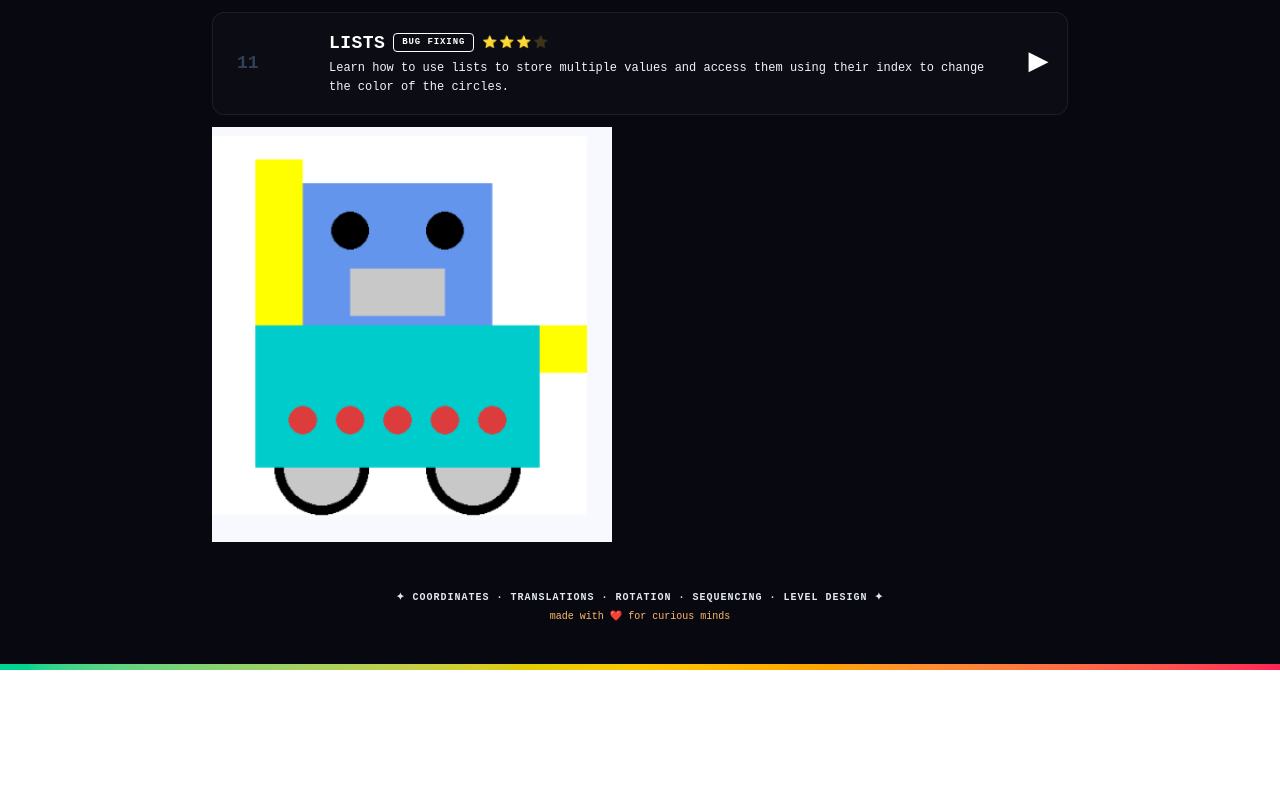
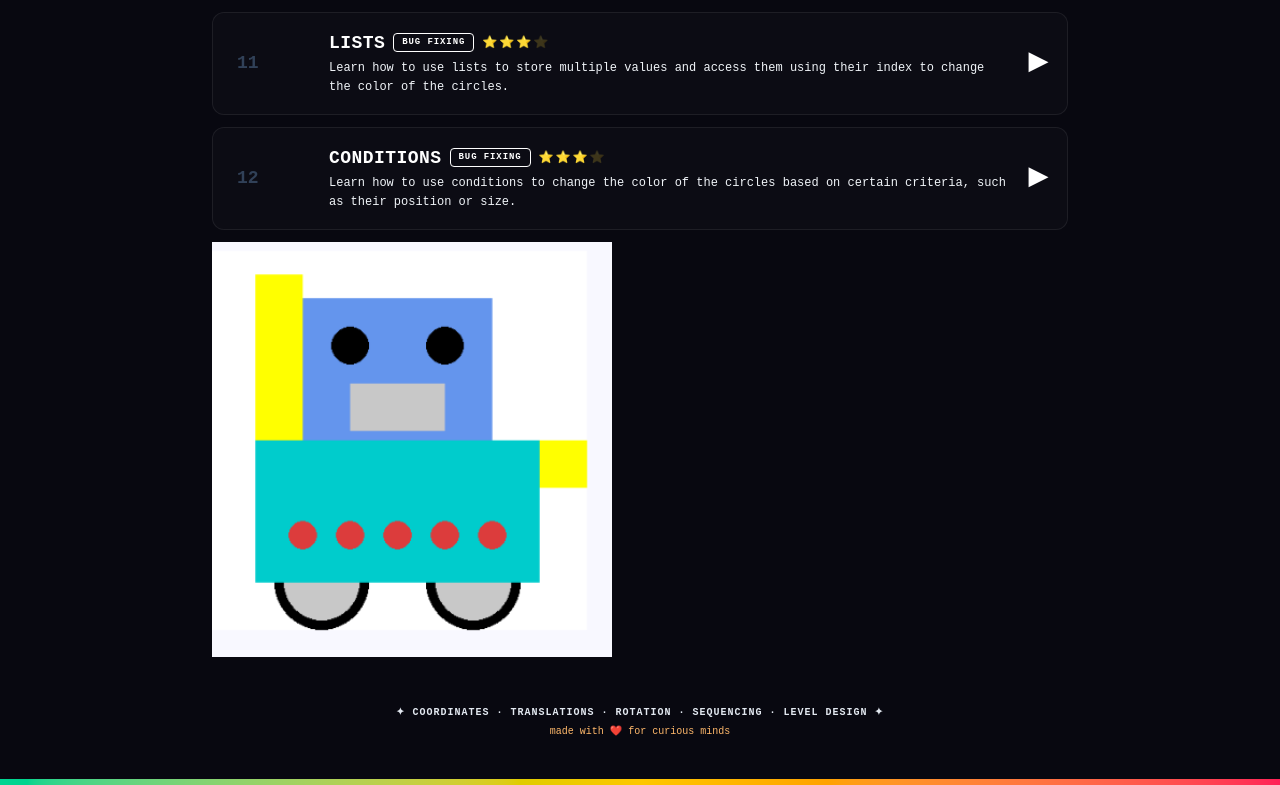
Before and after one commit to Jeejee2064/floreSer, a Next.js app: page /coding in a window 1280 px wide. Shown: the part 1399-2184 px from the top of the page. Before the commit the page ends 2069 px from the top, so only its background shows below. Built offline with nearby package versions, Linux system fonts and the light colour scheme.

Commit message:
ifelsestatements

```diff
--- a/app/coding/page.js
+++ b/app/coding/page.js
@@ -116,6 +116,16 @@ const GAMES = [
     emoji: '',
     tagline: 'change the color using the index in the list !',
     desc: 'Learn how to use lists to store multiple values and access them using their index to change the color of the circles.',
+    bg: '#10cb9ffe',
+    stars: 3,
+    tag: 'BUG FIXING',
+  },
+              {
+    href: 'https://trinket.io/pygame/b52ed7e9817d',
+    title: 'Conditions ',
+    emoji: '',
+    tagline: 'change the color using conditions !',
+    desc: 'Learn how to use conditions to change the color of the circles based on certain criteria, such as their position or size.',
     bg: '#10cb9ffe',
     stars: 3,
     tag: 'BUG FIXING',
```
